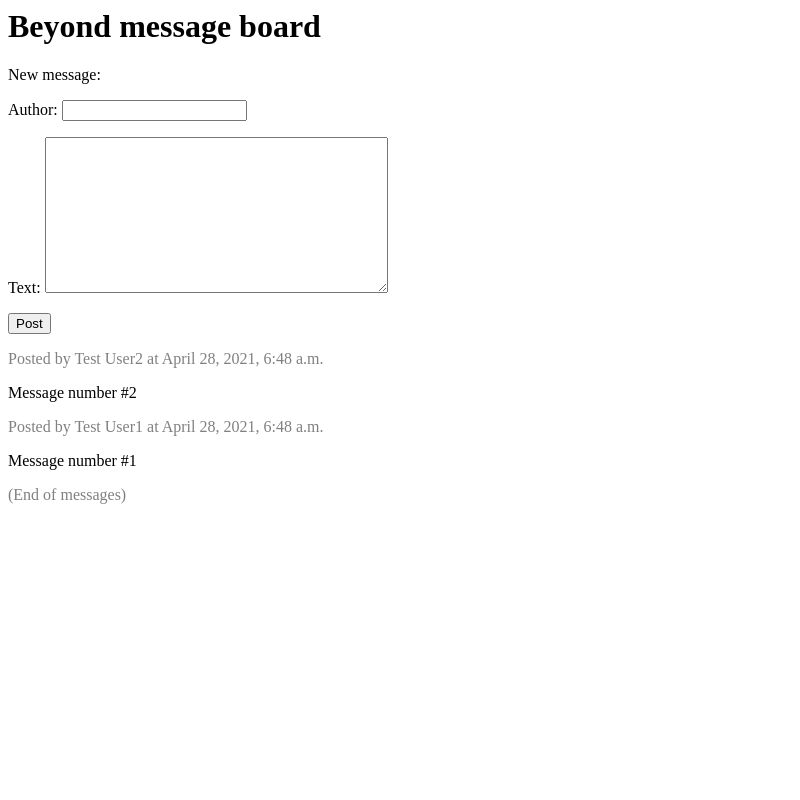
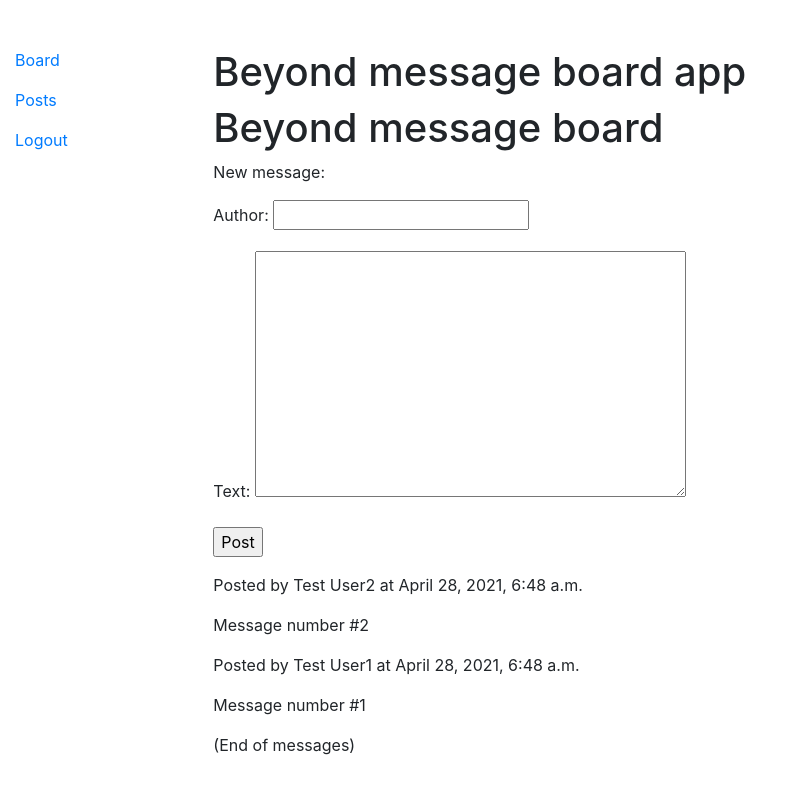
Before and after one commit to Yarboa/beyond-tutorial, a Django app: page / in a window 1280 px wide. Shown: the whole page, without its empty margins (0-800 px from the left). Run offline with Django 3.2, Linux system fonts and the light colour scheme; data comes from the database, SQL or seed files in the repository; some libraries are stand-ins or nearby versions.

Commit message:
[UI demo v2]
Creating Branch for UI demo v2

```diff
--- a/beyond_django/urls.py
+++ b/beyond_django/urls.py
@@ -19,5 +19,6 @@ from msgboard import views
 
 urlpatterns = [
     path('admin/', admin.site.urls),
-    path('', views.board, name='board')
+    path('', views.board, name='board'),
+    path('posts/', views.post_list, name='posts')
 ]
--- /dev/null
+++ b/msgboard/templates/base_board.html
@@ -0,0 +1,24 @@
+<html>
+<head>
+<title>Beyond app</title>
+    <meta name="viewport" content="width=device-width, initial-scale=1.0">
+    <meta http-equiv="X-UA-Compatible" content="ie=edge">
+    <link rel="stylesheet" href="https://stackpath.bootstrapcdn.com/bootstrap/4.3.1/css/bootstrap.min.css" integrity="sha384-ggOyR0iXCbMQv3Xipma34MD+dH/1fQ784/j6cY/iJTQUOhcWr7x9JvoRxT2MZw1T" crossorigin="anonymous">
+    <script src="https://stackpath.bootstrapcdn.com/bootstrap/4.3.1/js/bootstrap.min.js" integrity="sha384-JjSmVgyd0p3pXB1rRibZUAYoIIy6OrQ6VrjIEaFf/nJGzIxFDsf4x0xIM+B07jRM" crossorigin="anonymous">
+    </script>
+</head>
+<body>
+    <div class="container-fluid text-left pt-5">
+    <div class="row content">
+    <div class="col-sm-2 sidenav">
+         <p><a href="/">Board</a></p>
+         <p><a href="/posts">Posts</a></p>
+         <p><a href="/accounts/logout">Logout</a></p>
+    </div>
+    <div class="content">
+       <h1>Beyond message board app</h1>
+        {% block content %}
+        {% endblock %}
+    </div>
+</body>
+</html>
--- a/msgboard/templates/msgboard/board.html
+++ b/msgboard/templates/msgboard/board.html
@@ -1,12 +1,6 @@
-<html>
-<head>
-<title>Beyond message board</title>
-<style type="text/css">
-    .author, .eom { color: grey }
-</style>
-</head>
+{% extends 'base_board.html' %}
 
-<body>
+{% block content %}
 <h1>Beyond message board</h1>
 <div class="newfrm">
     <p class="newmsg">New message:</p>
@@ -25,4 +19,4 @@
     </div>
 {% endfor %}
 <p class="EOM">(End of messages)</p>
-</body>
+{% endblock %}
--- a/msgboard/views.py
+++ b/msgboard/views.py
@@ -14,3 +14,8 @@ def board(request):
         form = MessageForm()
         return render(request, 'msgboard/board.html', {
             'messages': messages, 'form': form, })
+
+def post_list(request):
+   blog_list = ["article1 content1","article2 content2"]
+   return render(request, 'msgboard/post_list.html', {
+            'blog_list': blog_list})
--- /dev/null
+++ b/pytest.ini
@@ -0,0 +1,3 @@
+[pytest]
+DJANGO_SETTINGS_MODULE = beyond_django.settings
+python_files = tests.py test_*.py *_tests.py
```
Also changed, not shown: msgboard/templates/msgboard/post_list.html (added, +8 -0 lines), msgboard/tests.py (+7 -0 lines), 2 other files.
